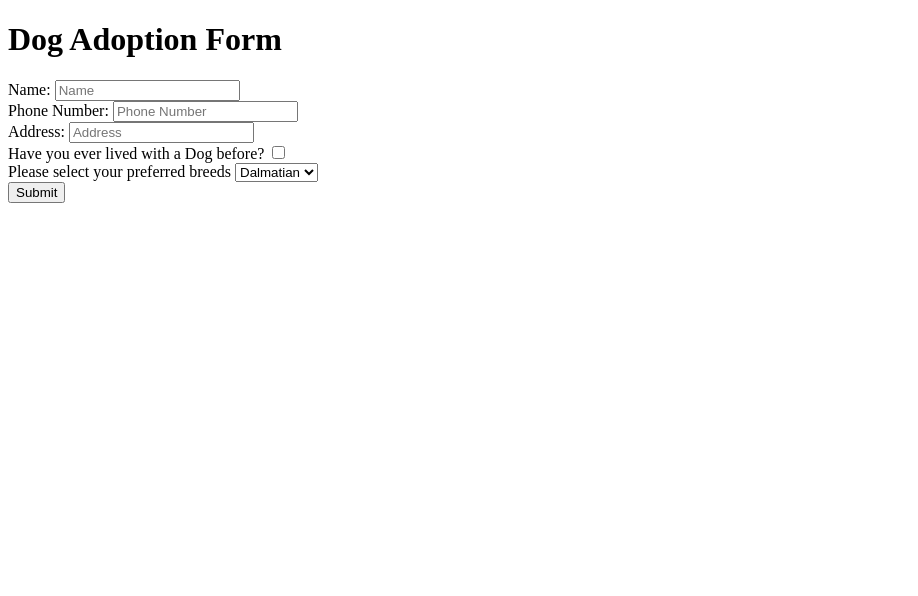
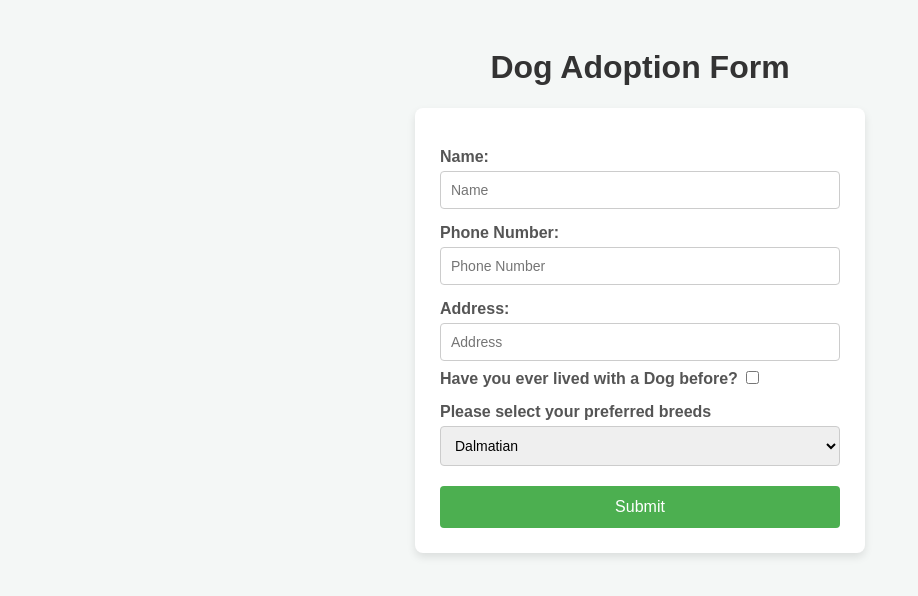
Before and after one commit to acciojob/dog-adoption-application-VarunSN2002, a website: page main.html in a window 1280 px wide. Shown: the whole page, without its empty margins (0-918 px from the left). Drawn offline with Linux system fonts and the light colour scheme.

Commit message:
created a submission

```diff
--- a/script.js
+++ b/script.js
@@ -1 +1,43 @@
 //your code here
+document.addEventListener("DOMContentLoaded", () => {
+    const form = document.querySelector(".dog-adoption");
+
+    form.addEventListener("submit", (event) => {
+        // Prevent default browser refresh on form submit
+        event.preventDefault();
+
+        // Extract input values
+        const name = document.getElementById("name").value.trim();
+        const phone = document.getElementById("phone").value.trim();
+        const address = document.getElementById("address").value.trim();
+        const hasDogBefore = document.getElementById("checkbox").checked;
+        const selectedBreed = document.getElementById("multiSelect").value;
+
+        // Custom validation check
+        if (name === "" || phone === "" || address === "") {
+            alert("Please fill out all required fields.");
+            return;
+        }
+
+        // Basic phone structure validation (minimum 10 digits)
+        if (phone.replace(/\D/g, "").length < 10) {
+            alert("Please enter a valid phone number with at least 10 digits.");
+            return;
+        }
+
+        // Successfully gathered data structure
+        const formData = {
+            applicantName: name,
+            phoneNumber: phone,
+            homeAddress: address,
+            experiencedOwner: hasDogBefore,
+            preferredBreed: selectedBreed
+        };
+
+        console.log("Form Submitted Successfully!", formData);
+        alert(`Thank you, ${name}! Your dog adoption application has been submitted.`);
+
+        // Optional: Reset form fields after successful entry
+        form.reset();
+    });
+});
--- a/styles.css
+++ b/styles.css
@@ -1,2 +1,74 @@
 
 /* Your CSS Code here. */
+/* General page styling */
+body {
+    font-family: Arial, sans-serif;
+    background-color: #f4f7f6;
+    display: flex;
+    flex-direction: column;
+    align-items: center;
+    padding: 20px;
+}
+
+h1 {
+    color: #333;
+}
+
+/* Form Container */
+.dog-adoption {
+    background-color: #ffffff;
+    padding: 25px;
+    border-radius: 8px;
+    box-shadow: 0 4px 8px rgba(0, 0, 0, 0.1);
+    max-width: 400px;
+    width: 100%;
+}
+
+/* Formatting text levels and block positioning */
+.dog-adoption label {
+    display: block;
+    margin-top: 15px;
+    margin-bottom: 5px;
+    color: #555;
+    font-weight: bold;
+}
+
+/* Text and Select inputs */
+.dog-adoption input[type="text"],
+.dog-adoption select {
+    width: 100%;
+    padding: 10px;
+    border: 1px solid #ccc;
+    border-radius: 4px;
+    box-sizing: border-box; /* Ensures padding doesn't affect width */
+    font-size: 14px;
+}
+
+/* Override block display specifically for checkboxes so text aligns beside it */
+.dog-adoption input[type="checkbox"] {
+    display: inline-block;
+    width: auto;
+    margin-top: 10px;
+    margin-right: 10px;
+}
+.dog-adoption label[for="checkbox"] {
+    display: inline;
+}
+
+/* Submit button styling */
+#submit {
+    width: 100%;
+    background-color: #4caf50;
+    color: white;
+    padding: 12px;
+    border: none;
+    border-radius: 4px;
+    cursor: pointer;
+    font-size: 16px;
+    margin-top: 20px;
+    transition: background-color 0.2s ease;
+}
+
+#submit:hover {
+    background-color: #45a049;
+}
```
